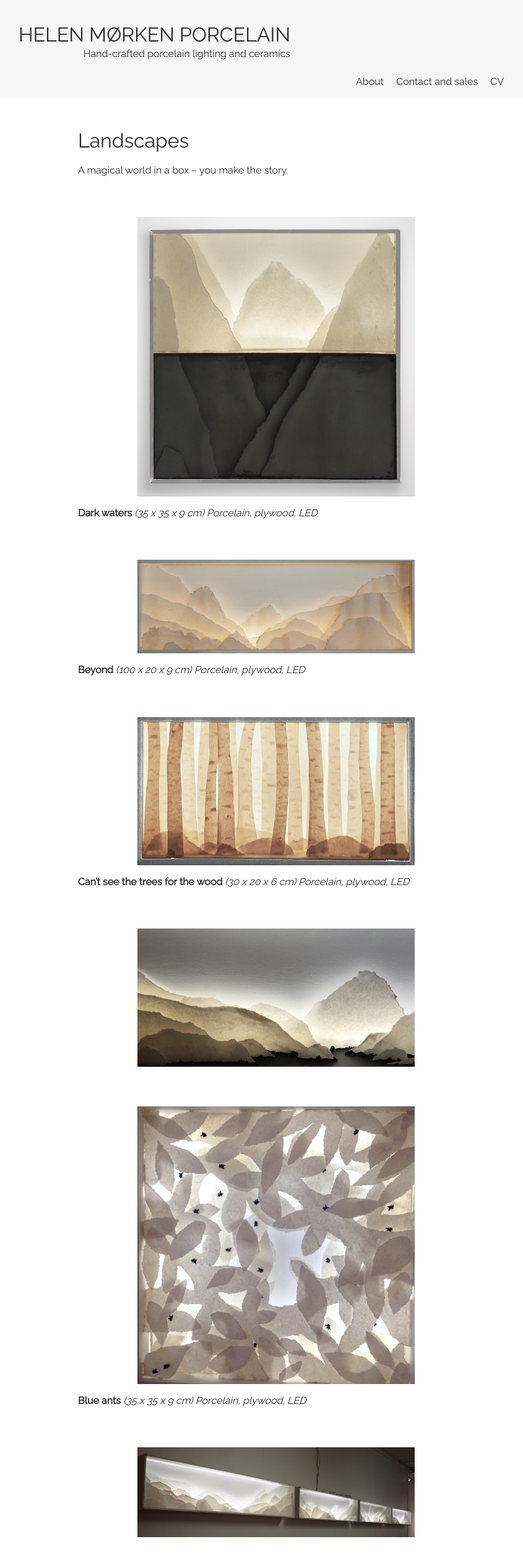
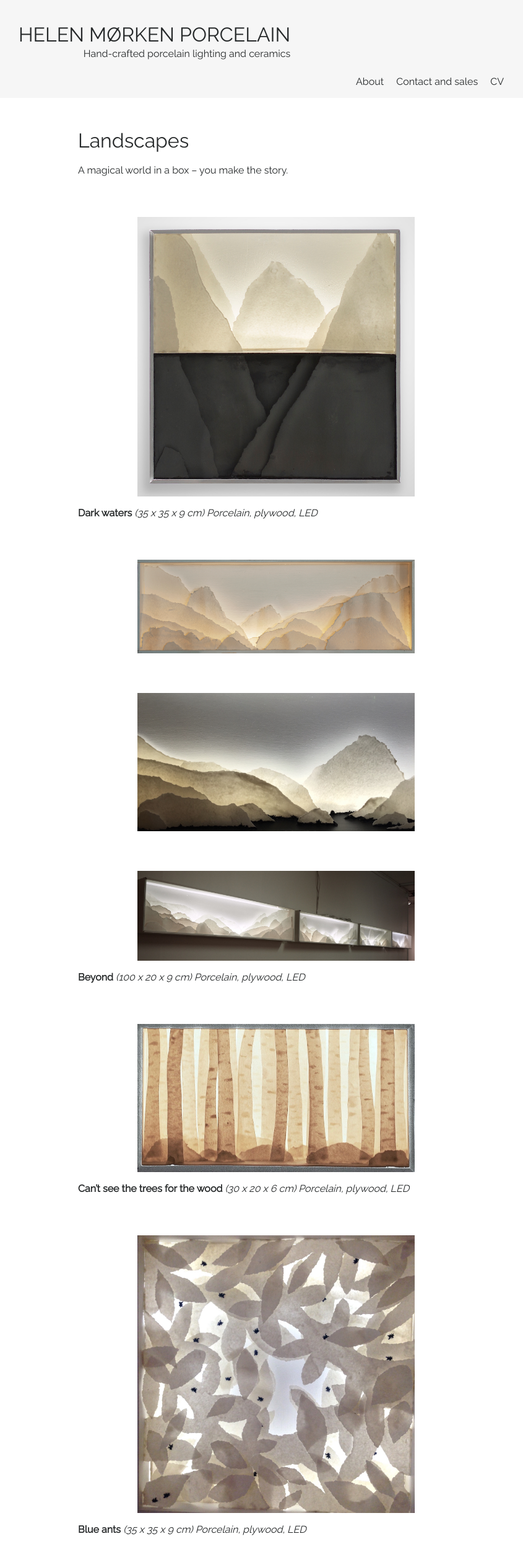
Before and after one commit to rebekkjm/helenmorkenno, a Jekyll site: the page built from _products/landscapes.md, in a window 1280 px wide. Shown: the whole page at 62% size, without its empty margins (194-1039 px from the left). Built offline with Jekyll 4.4.1, drawn with Linux system fonts in a browser that asks for light colours.

Commit message:
Update landscapes.md

```diff
--- a/_products/landscapes.md
+++ b/_products/landscapes.md
@@ -13,16 +13,16 @@ A magical world in a box  – you make the story.
 
 ![Backlit porcelain landscape diorama]({{ site.github.url }}/img/Landscapes2.jpg)
 
+![Backlit porcelain landscape diorama]({{ site.github.url }}/img/Landscapes3.jpg)
+
+![Row of several backlit porcelain landscape dioramas]({{ site.github.url }}/img/Landscapes4.jpg)
+
 **Beyond** *(100 x 20 x 9 cm) Porcelain, plywood, LED*
 
 ![Backlit porcelain birch tree forrest diorama]({{ site.github.url }}/img/Landscapes5.jpg)
 
 **Can’t see the trees for the wood** *(30 x 20 x 6 cm) Porcelain, plywood, LED*
 
-![Backlit porcelain landscape diorama]({{ site.github.url }}/img/Landscapes3.jpg)
-
 ![Backlit porcelain diorama covered with petals and tiny ants]({{ site.github.url }}/img/blue_ants.jpg)
 
 **Blue ants** *(35 x 35 x 9 cm) Porcelain, plywood, LED*
-
-![Row of several backlit porcelain landscape dioramas]({{ site.github.url }}/img/Landscapes4.jpg)
```
